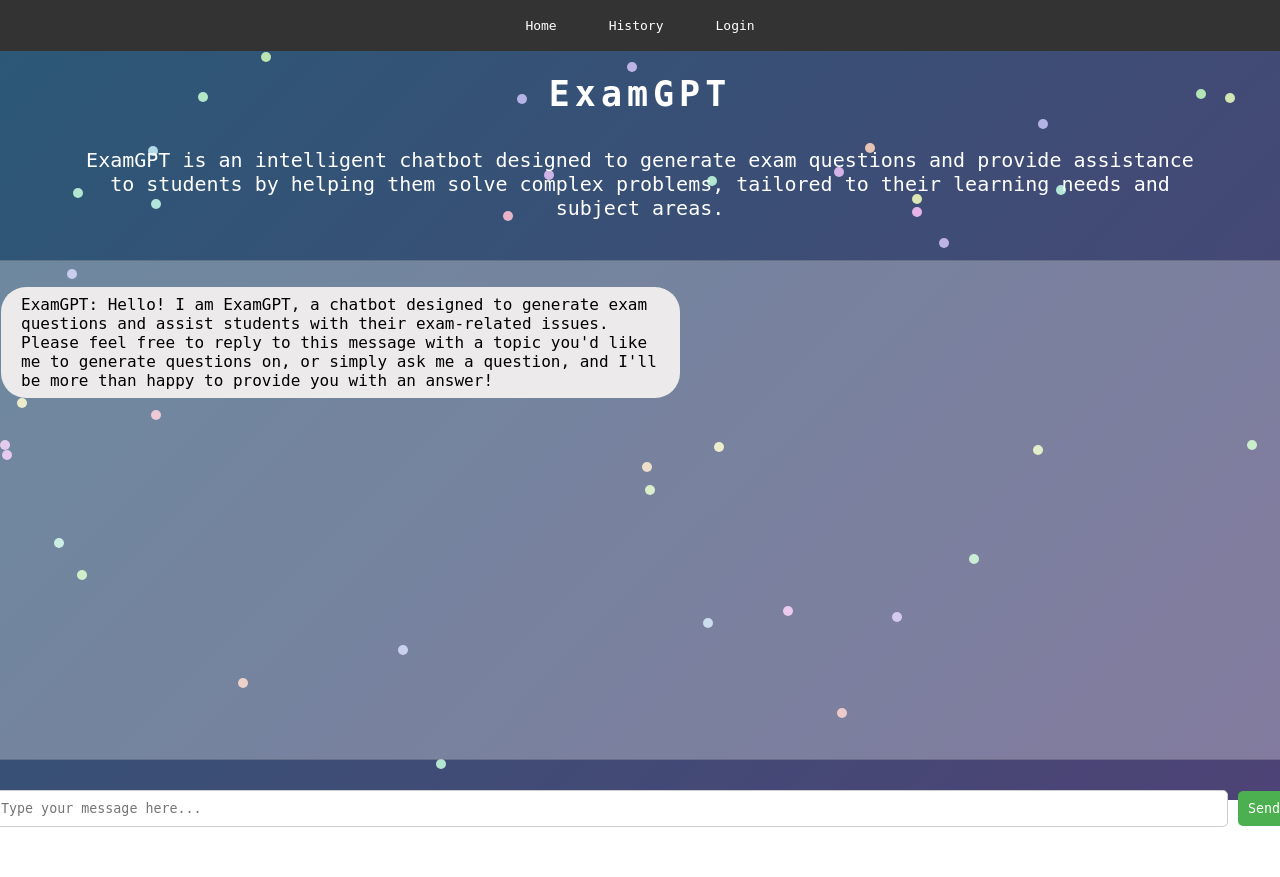
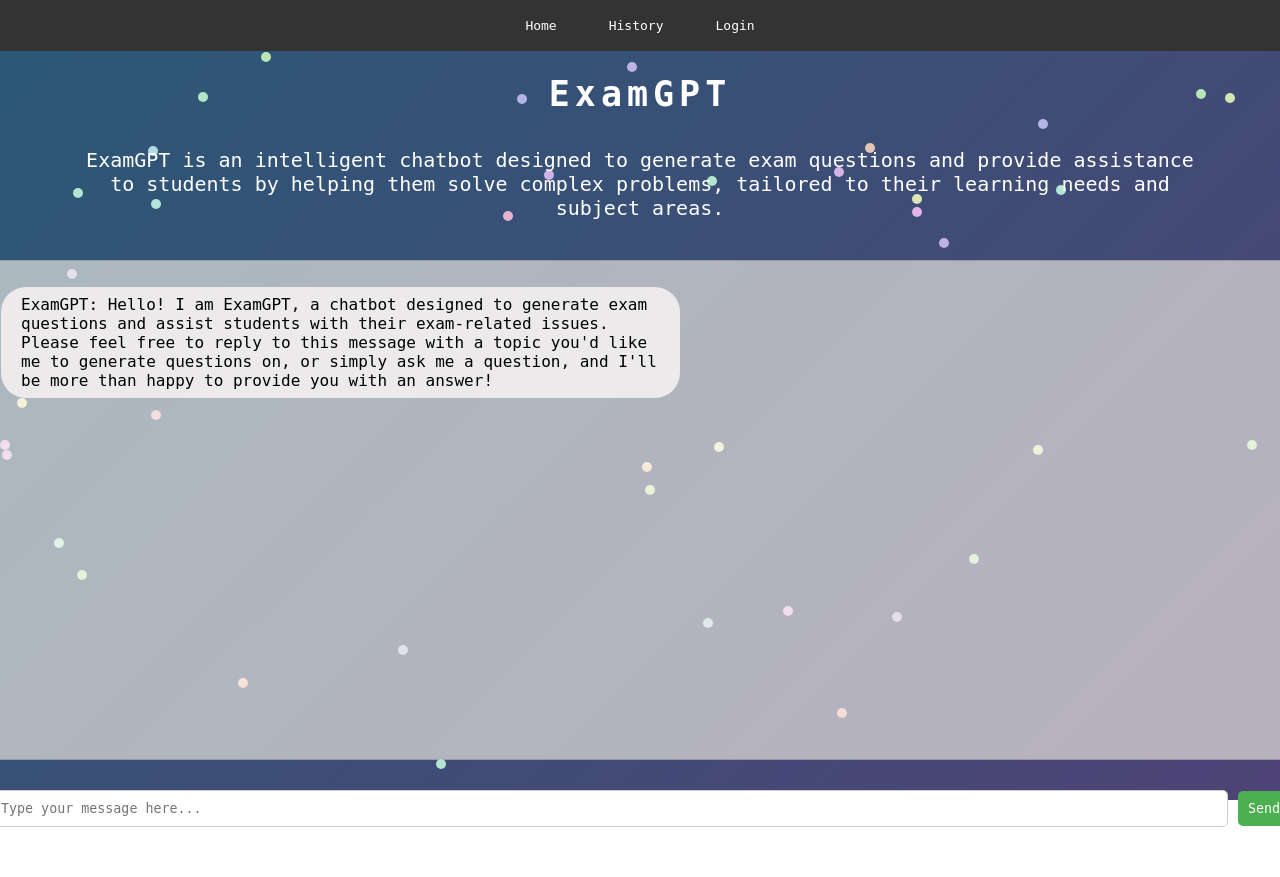
Before and after one commit to demstar16/examGPT, a Flask app: template app/templates/index.html in a window 1280 px wide. Run offline with Flask 3, Linux system fonts and the light colour scheme; the template is opened without the code that fills it, so the values that code supplies are empty.

Commit message:
Alter colour of chatbox window

```diff
--- a/app/static/style.css
+++ b/app/static/style.css
@@ -144,7 +144,7 @@ body {
   margin-top: 30px;
   margin-left: auto;
   margin-right: auto;
-  background-color: rgba(255, 255, 255, 0.3);
+  background-color: rgba(255, 251, 241, 0.6);
   z-index: 2;
 }
 
```
